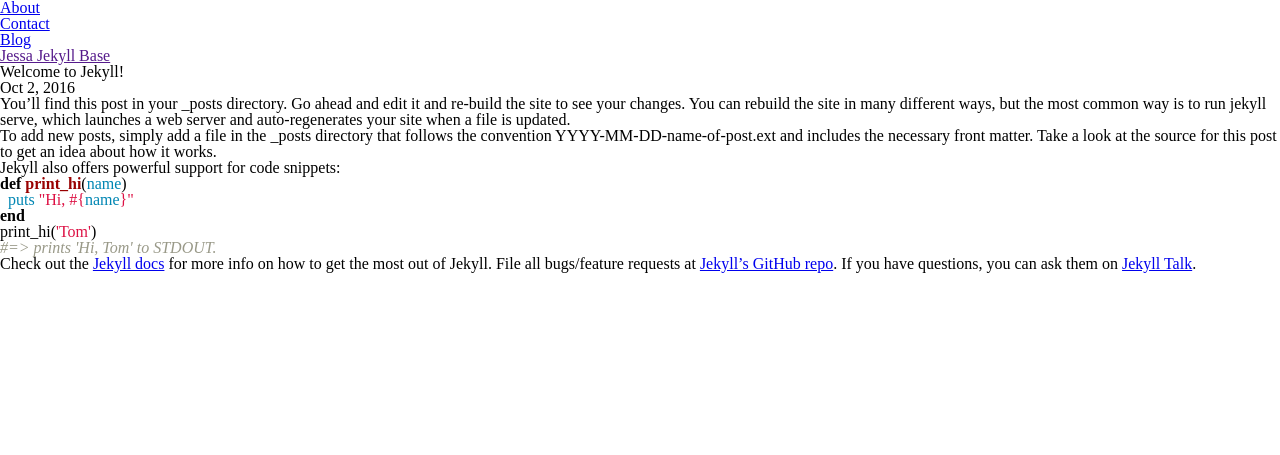
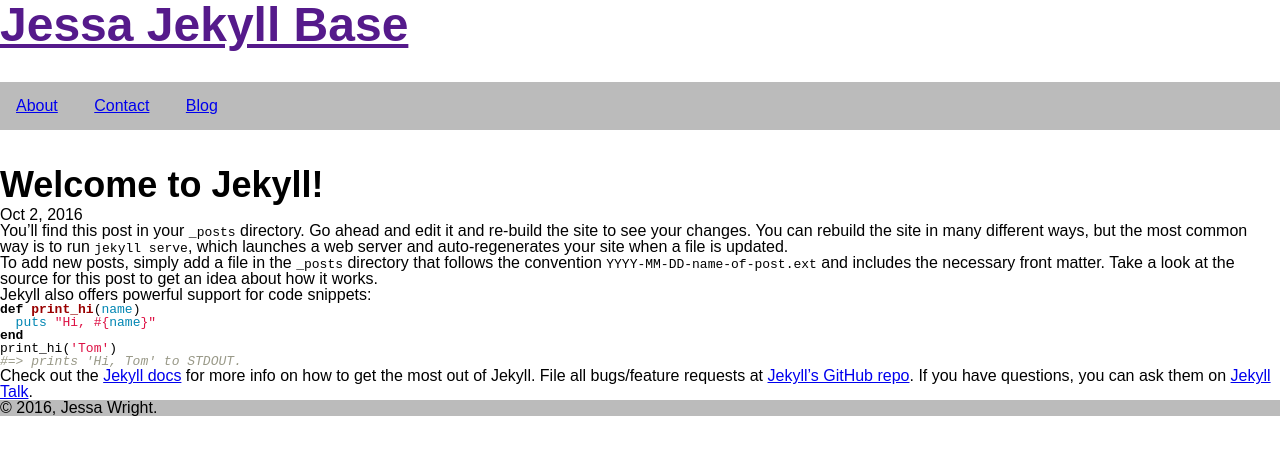
Before and after one commit to jessawright/web-portfolio-2, a Jekyll site: the page built from _posts/2016-10-01-welcome-to-jekyll.markdown, in a window 1280 px wide. Shown: the top 455 px of the page. Built offline with Jekyll 4.4.1, drawn with Linux system fonts in a browser that asks for light colours.

Commit message:
add jessa-reset.css and minimal styling

```diff
--- a/Gemfile
+++ b/Gemfile
@@ -12,7 +12,7 @@
 gem "jekyll", "3.2.1"
 
 # This is the default theme for new Jekyll sites. You may change this to anything you like.
-gem "minima"
+
 
 # If you want to use GitHub Pages, remove the "gem "jekyll"" above and
 # uncomment the line below. To upgrade, run `bundle update github-pages`.
--- a/_includes/footer.html
+++ b/_includes/footer.html
@@ -1,2 +1,3 @@
 <footer>
+  <p>&copy; 2016, Jessa Wright.</p>
 </footer>
--- a/_includes/header.html
+++ b/_includes/header.html
@@ -1,18 +1,11 @@
-<aside>
-	<div>
-		<nav>
-			<ul>
-				{% for page in site.pages %} {% if page.title %}
-				<li><a href="{{ page.url | prepend: site.baseurl }}">{{ page.title }}</a></li>
-				{% endif %} {% endfor %}
-				<li><a href="{{ "/blog" | prepend: site.baseurl }}">Blog</a></li>
-			</ul>
-			</li>
-			</ul>
-		</nav>
-	</div>
-</aside>
-
 <header>
 	<h1><a href="{{ site.baseurl }}">{{ site.title }}</a></h1>
+	<nav>
+		<ul class="navbar">
+			{% for page in site.pages %} {% if page.title %}
+			<li><a href="{{ page.url | prepend: site.baseurl }}">{{ page.title }}</a></li>
+			{% endif %} {% endfor %}
+			<li><a href="{{ "/blog" | prepend: site.baseurl }}">Blog</a></li>
+		</ul>
+	</nav>
 </header>
--- a/_layouts/default.html
+++ b/_layouts/default.html
@@ -9,7 +9,6 @@
         <article>
             {{ content }}
         </article>
-        {% include footer.html %}
     </main>
 
     {% include footer.html %}
--- a/_sass/_layout.scss
+++ b/_sass/_layout.scss
@@ -1,44 +1,74 @@
-/* http://meyerweb.com/eric/tools/css/reset/
-   v2.0 | 20110126
-   License: none (public domain)
-*/
-
-html, body, div, span, object, iframe,
-h1, h2, h3, h4, h5, h6, p, blockquote, pre,
-a, abbr, address, cite, code,
-del, dfn, em, img, ins, kbd, q, s, samp,
-small, strong, sub, sup, var,
-b, u, i,
-dl, dt, dd, ol, ul, li,
-fieldset, form, label, legend,
-table, caption, tbody, tfoot, thead, tr, th, td,
-article, aside, canvas, details, embed,
-figure, figcaption, footer, header, hgroup,
-menu, nav, output, ruby, section, summary,
-time, mark, audio, video {
+html {
+    line-height: 1;
+    font-size: 100%;
+    font-family: sans-serif;
     margin: 0;
     padding: 0;
     border: 0;
-	font-size: 100%;
-	font: inherit;
     vertical-align: baseline;
 }
-/* HTML5 display-role reset for older browsers */
-article, aside, details, figcaption, figure,
-footer, header, hgroup, menu, nav, section {
+body {
+    margin: 0;
+    padding: 0;
+    border: 0;
+    vertical-align: baseline;
+}
+h1 {
+    font-size: 3em;
+    line-height: 1.05;
+    margin: 0;
+    padding: 0;
+    border: 0;
+    vertical-align: bottom;
+}
+h2 {
+    font-size: 2.25em;
+    line-height: 1.25;
+    margin: 0;
+    padding: 0;
+    border: 0;
+    vertical-align: baseline;
+}
+h3 {
+    font-size: 1.75em;
+    line-height: 1.25;
+    margin: 0;
+    padding: 0;
+    border: 0;
+    vertical-align: baseline;
+}
+h4 {
+    font-size: 1.125em;
+    line-height: 1.22222222;
+    margin: 0;
+    padding: 0;
+    border: 0;
+    vertical-align: baseline;
+}
+h5, h6, p, blockquote, span, pre, a, abbr, address, cite, code, del, dfn, em, ins, kbd, q, s, samp, small, strong, var, b, u, i, dl, dt, dd, ol, ul, li, label, legend, caption, details, figcaption, mark {
+    margin: 0;
+    padding: 0;
+    border: 0;
+    vertical-align: baseline;
+    font-size: 1em;
+}
+div, object, iframe, img, sub, sup, fieldset, form, table, tbody, tfoot, thead, tr, th, td, article, aside, canvas, embed, figure, footer, header, hgroup, menu, nav, output, ruby, section, summary, time, audio, video {
+    margin: 0;
+    padding: 0;
+    border: 0;
+    vertical-align: baseline;
+}
+
+article, aside, details, figcaption, figure, footer, header, menu, nav, section {
     display: block;
 }
-body {
-	line-height: 1;
-}
-ol, ul {
+menu, ol, ul {
     list-style: none;
 }
 blockquote, q {
     quotes: none;
 }
-blockquote:before, blockquote:after,
-q:before, q:after {
+blockquote:before, blockquote:after, q:before, q:after {
     content: '';
     content: none;
 }
@@ -46,3 +76,55 @@
     border-collapse: collapse;
     border-spacing: 0;
 }
+:focus {
+    /* remember to define focus styles! */
+    outline: none;
+    /* this is to help you remember to do that! */
+    background-color: orange;
+}
+a:active, a:hover {
+    outline-width: 0;
+}
+
+a {
+    background-color: transparent;
+    -webkit-text-decoration-skip: objects;
+}
+sub, sup {
+    font-size: 75%;
+    line-height: 0;
+    position: relative;
+    vertical-align: baseline;
+    margin: 0;
+    padding: 0;
+    border: 0;
+}
+sub {
+    bottom: -0.25em;
+}
+sup {
+    top: -0.5em;
+}
+
+table {
+    border-collapse: separate;
+    border-spacing: 0;
+}
+
+a img, :link img, :visited img {
+    border: none
+}
+
+.navbar {
+	background-color: #bbbbbb;
+	padding: 1em 0;
+	margin: 2em 0;
+}
+.navbar li {
+	display: inline-block;
+	padding: 0 1em;
+}
+
+footer {
+	background-color: #bbbbbb;
+}
```
Also changed, not shown: Gemfile.lock. Lines whose indentation alone changed are shown as unchanged.
